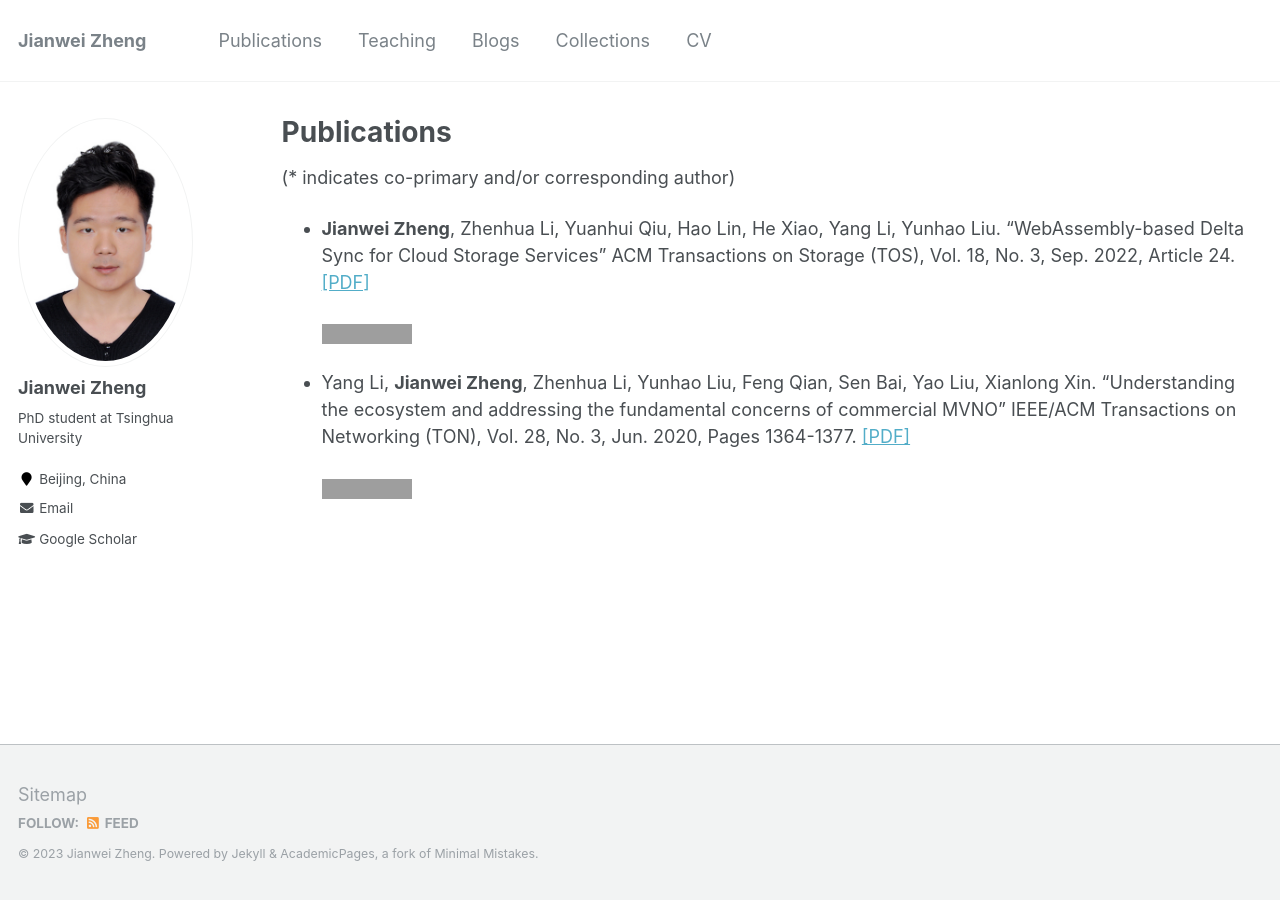
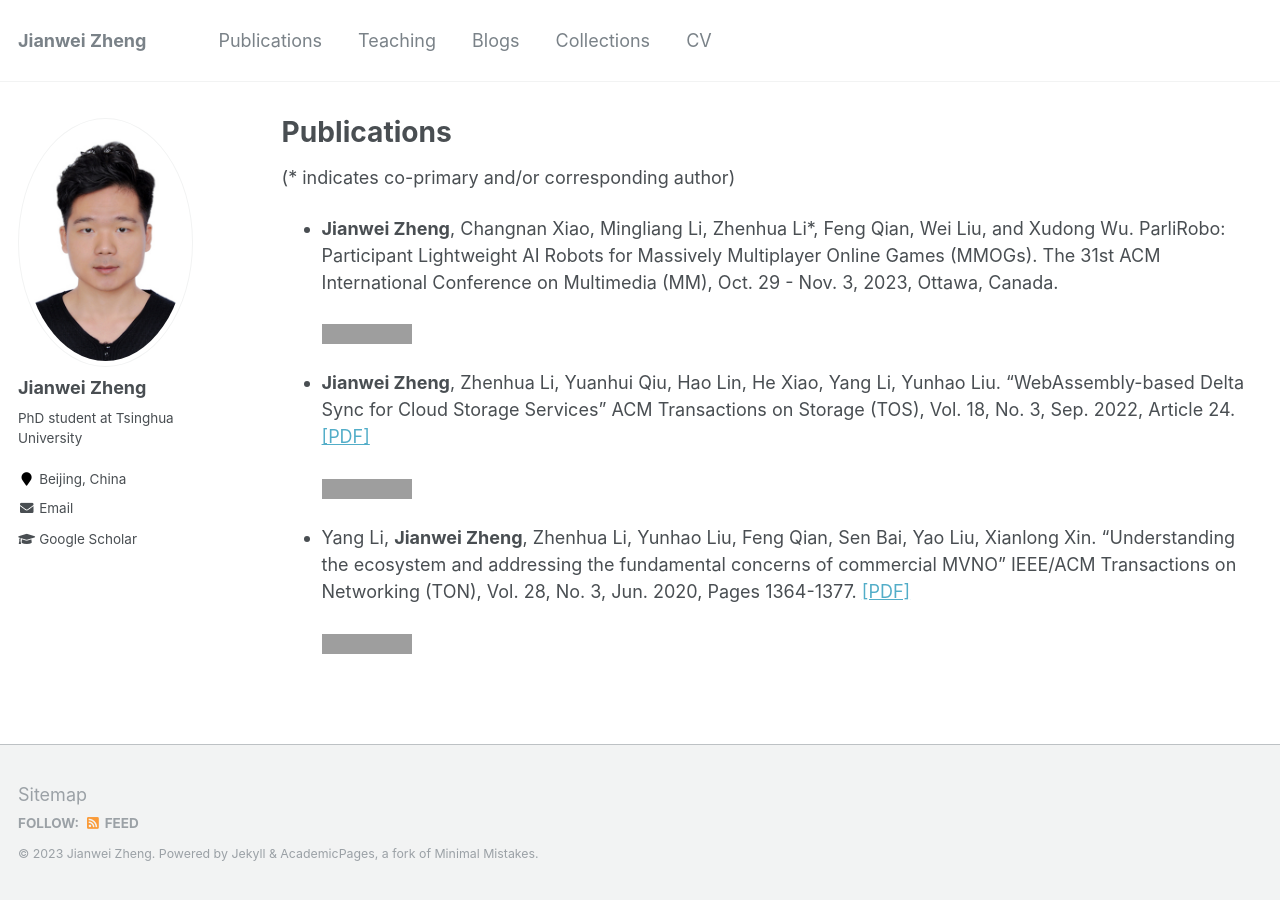
Before and after one commit to jwzheng96/jwzheng96.github.io, a Jekyll site: the page built from _pages/publications.md, in a window 1280 px wide. Built offline with Jekyll 4.4.1, drawn with Linux system fonts in a browser that asks for light colours; grey boxes are pictures that could not be loaded.

Commit message:
update publications

```diff
--- a/_pages/publications.md
+++ b/_pages/publications.md
@@ -12,6 +12,9 @@ author_profile: true
 {% include base_path %}
 
 (* indicates co-primary and/or corresponding author)
+- **Jianwei Zheng**, Changnan Xiao, Mingliang Li, Zhenhua Li*, Feng Qian, Wei Liu, and Xudong Wu. ParliRobo: Participant Lightweight AI Robots for Massively Multiplayer Online Games (MMOGs). The 31st ACM International Conference on Multimedia (MM), Oct. 29 - Nov. 3, 2023, Ottawa, Canada.
+
+  [![MM2023](https://img.shields.io/badge/MM-2023-brightgreen.svg)](https://www.acmmm2023.org/)
 
 - **Jianwei Zheng**, Zhenhua Li, Yuanhui Qiu, Hao Lin, He Xiao, Yang Li, Yunhao Liu. "WebAssembly-based Delta Sync for Cloud Storage Services" ACM Transactions on Storage (TOS), Vol. 18, No. 3, Sep. 2022, Article 24. [[PDF]]({{site.baseurl}}/static/files/WASM_based_delta_sync.pdf)
 
```
